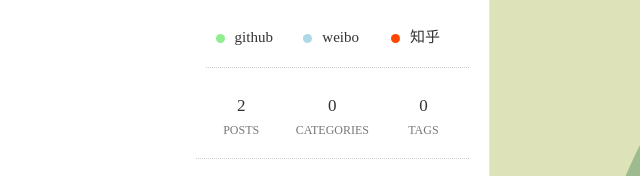
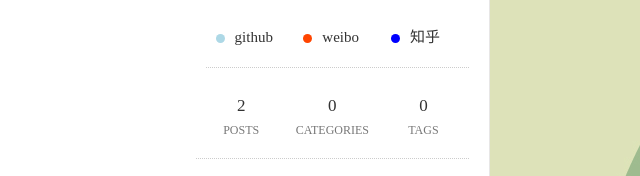
Before and after one commit to chongside/Ekko98.github.io, a plain HTML site: page 2018/05/15/hello-hexo/index.html in a window 1280 px wide. Shown: the part 355-531 px from the top of the page, 640-1280 px from the left. Drawn offline with nearby package versions, Linux system fonts and the light colour scheme; a script that the page names is missing.

Commit message:
Site updated: 2018-05-16 14:00:52

```diff
--- a/2018/05/15/hello-hexo/index.html
+++ b/2018/05/15/hello-hexo/index.html
@@ -129,11 +129,11 @@
     </div>
     <p class="my-social">
 
-            <a href="https://github.com/Ekko98" class="my-social-me2">github</a>
+            <a href="https://github.com/Ekko98" class="my-social-me1">github</a>
 
-            <a href="http://weibo.com/ekko98" class="my-social-me1">weibo</a>
+            <a href="http://weibo.com/ekko98" class="my-social-me3">weibo</a>
 
-            <a href="/" class="my-social-me3">知乎</a>
+            <a href="/" class="my-social-me4">知乎</a>
 
     </p>
     <div class="my-post">
```
Also changed, not shown: 2018/05/15/hello-world/index.html (+3 -3 lines), archives/2018/05/index.html (+3 -3 lines), archives/2018/index.html (+3 -3 lines), archives/index.html (+3 -3 lines), index.html (+3 -3 lines), 1 other file.
